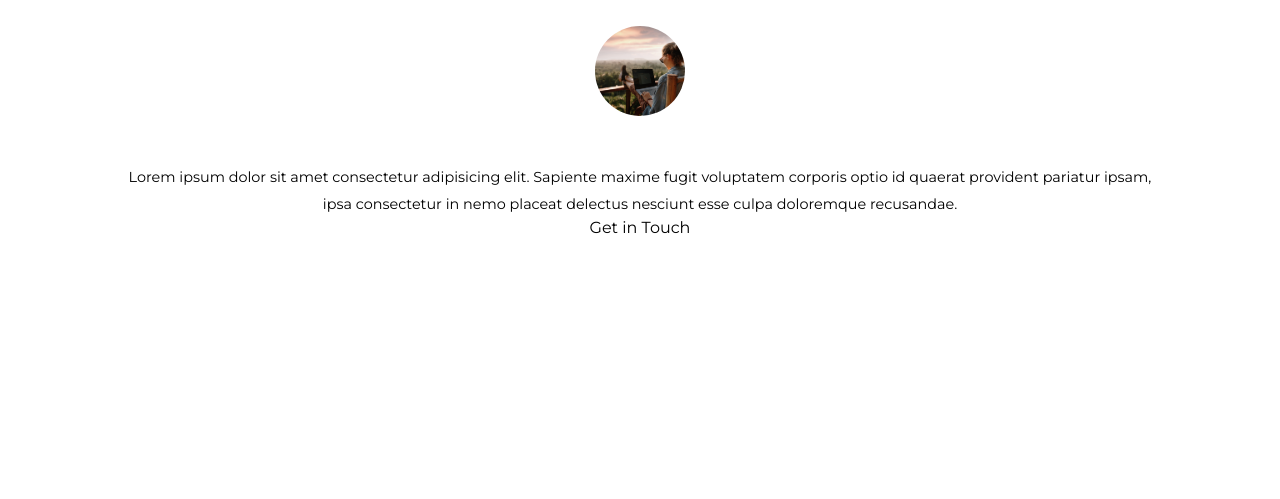
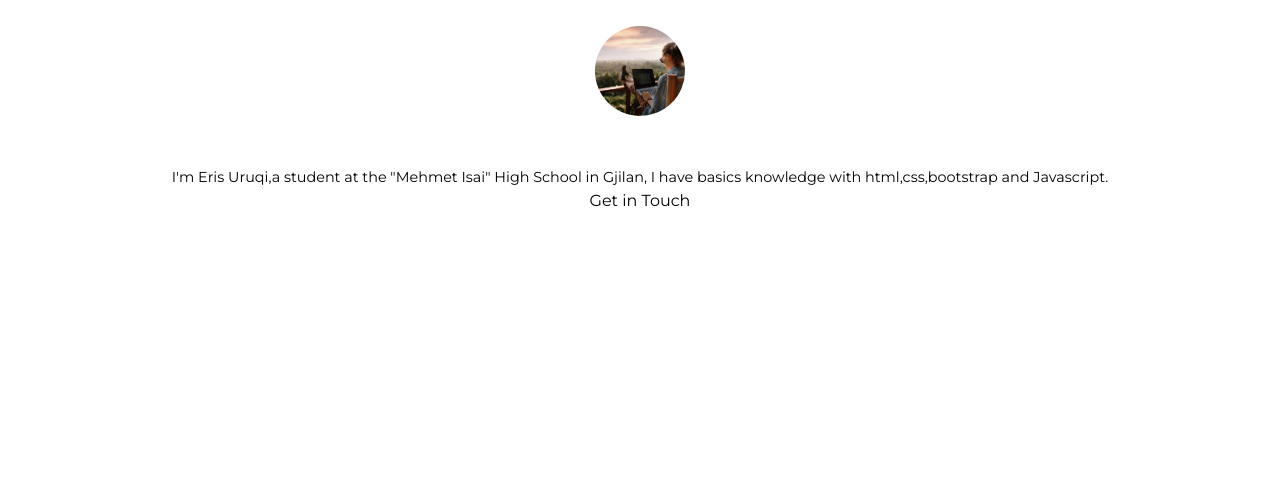
Before and after one commit to uruqierisi/portfolio, a plain HTML site: page about.html in a window 1280 px wide. Shown: the part 299-798 px from the top of the page. Drawn offline with Linux system fonts and the light colour scheme.

Commit message:
Update about.html

```diff
--- a/about.html
+++ b/about.html
@@ -50,10 +50,7 @@
           <img src="portfolio.jpg" alt="Photo of me" class="photo-about" />
         </div>
         <p class="p-about">
-          Lorem ipsum dolor sit amet consectetur adipisicing elit. Sapiente
-          maxime fugit voluptatem corporis optio id quaerat provident pariatur
-          ipsam, ipsa consectetur in nemo placeat delectus nesciunt esse culpa
-          doloremque recusandae.
+          I'm Eris Uruqi,a student at the "Mehmet Isai" High School in Gjilan, I have basics knowledge with html,css,bootstrap and Javascript.
         </p>
         <a href="#" class="btn">Get in Touch</a>
       </div>
```
